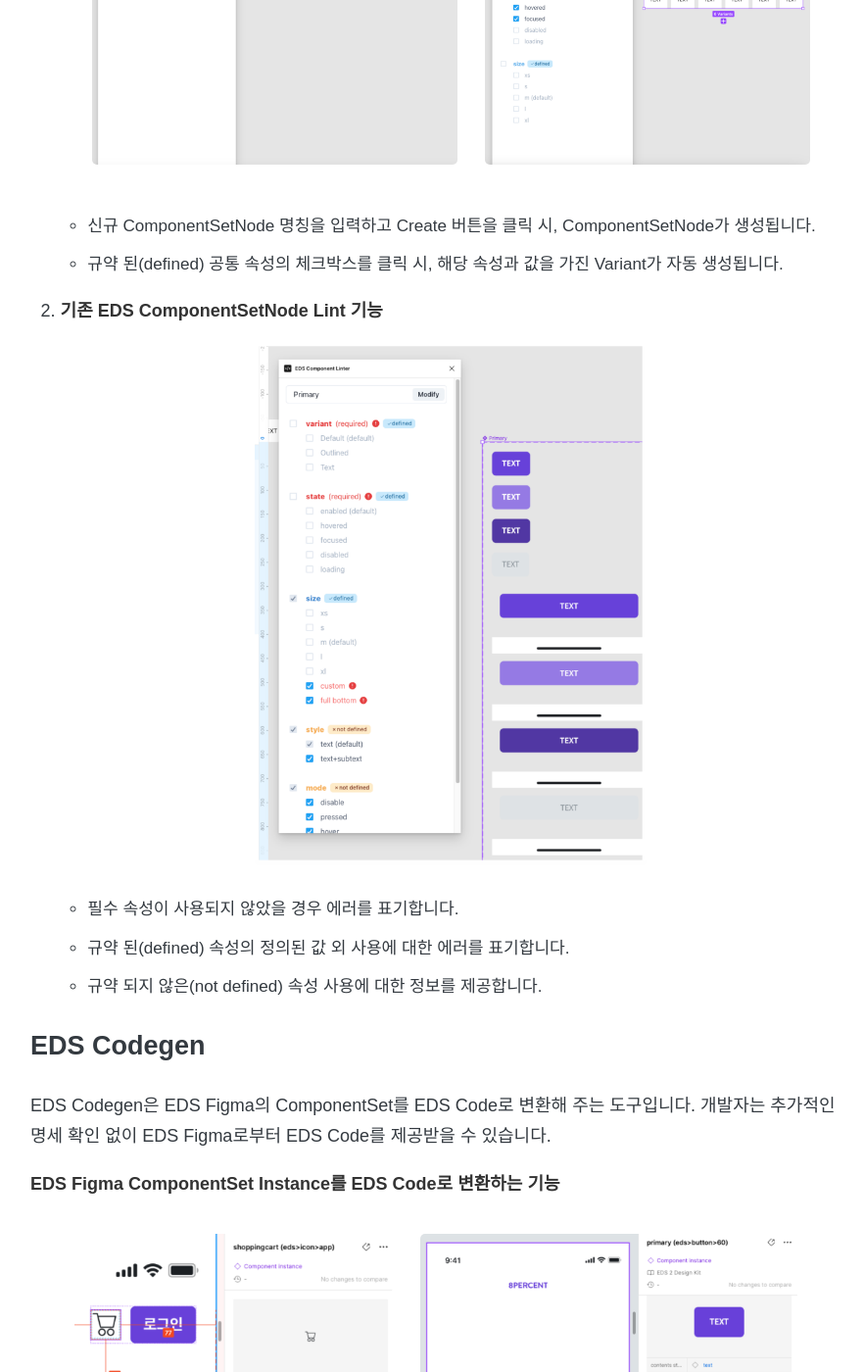
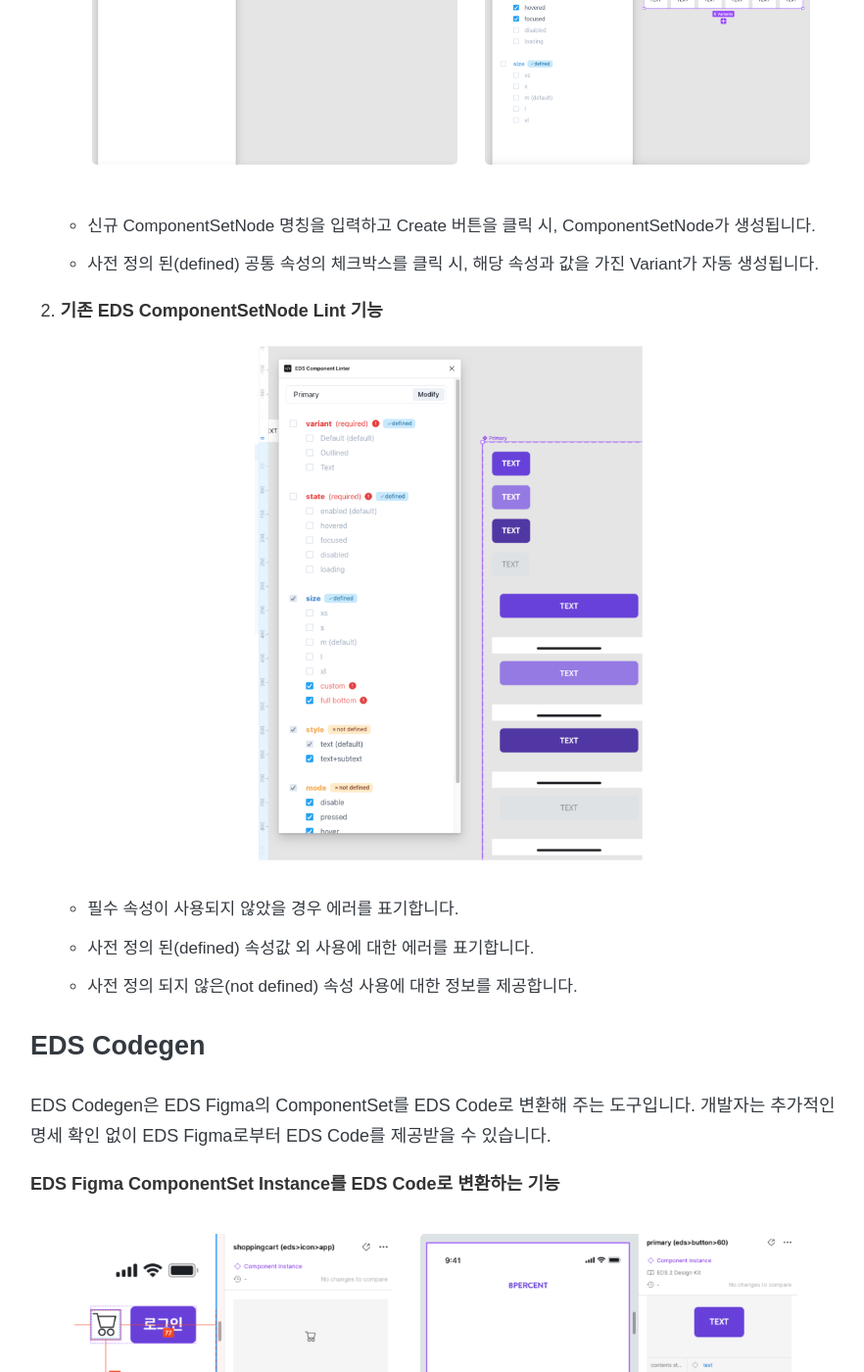
Before and after one commit to 8percent/8percent.github.io, a Jekyll site: the page built from _posts/2024-07-15-frontend-eds-improvement.md, in a window 1280 px wide and 1400 px high, scrolled down 8799 px. Shown: the whole window at 98% size, without its empty margins (195-1077 px from the left). Built offline with Jekyll 4.4.1, drawn with Linux system fonts in a browser that asks for light colours; some web fonts are replaced.

Commit message:
FIX: 규약 단어 대체

```diff
--- a/_posts/2024-07-15-frontend-eds-improvement.md
+++ b/_posts/2024-07-15-frontend-eds-improvement.md
@@ -242,7 +242,7 @@ EDS Lint는 Figma 플러그인으로, 생성된 EDS Figma의 ComponentSetNode가
    </div>
 
    - 신규 ComponentSetNode 명칭을 입력하고 Create 버튼을 클릭 시, ComponentSetNode가 생성됩니다.
-   - 규약 된(defined) 공통 속성의 체크박스를 클릭 시, 해당 속성과 값을 가진 Variant가 자동 생성됩니다.
+   - 사전 정의 된(defined) 공통 속성의 체크박스를 클릭 시, 해당 속성과 값을 가진 Variant가 자동 생성됩니다.
 
 2. **기존 EDS ComponentSetNode Lint 기능**
 
@@ -251,8 +251,8 @@ EDS Lint는 Figma 플러그인으로, 생성된 EDS Figma의 ComponentSetNode가
    </div>
 
    - 필수 속성이 사용되지 않았을 경우 에러를 표기합니다.
-   - 규약 된(defined) 속성의 정의된 값 외 사용에 대한 에러를 표기합니다.
-   - 규약 되지 않은(not defined) 속성 사용에 대한 정보를 제공합니다.
+   - 사전 정의 된(defined) 속성값 외 사용에 대한 에러를 표기합니다.
+   - 사전 정의 되지 않은(not defined) 속성 사용에 대한 정보를 제공합니다.
 
 ### EDS Codegen
 
```
